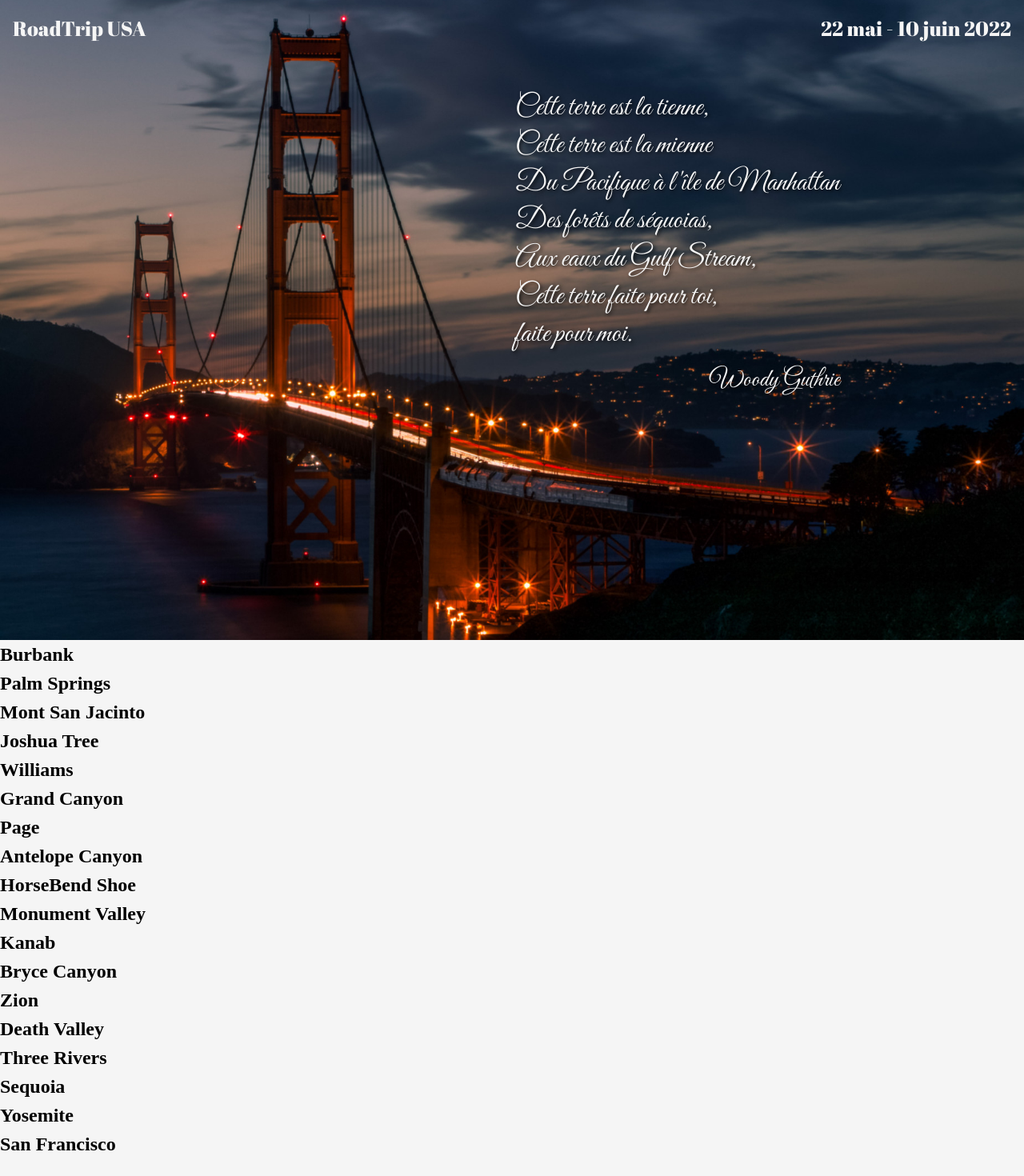
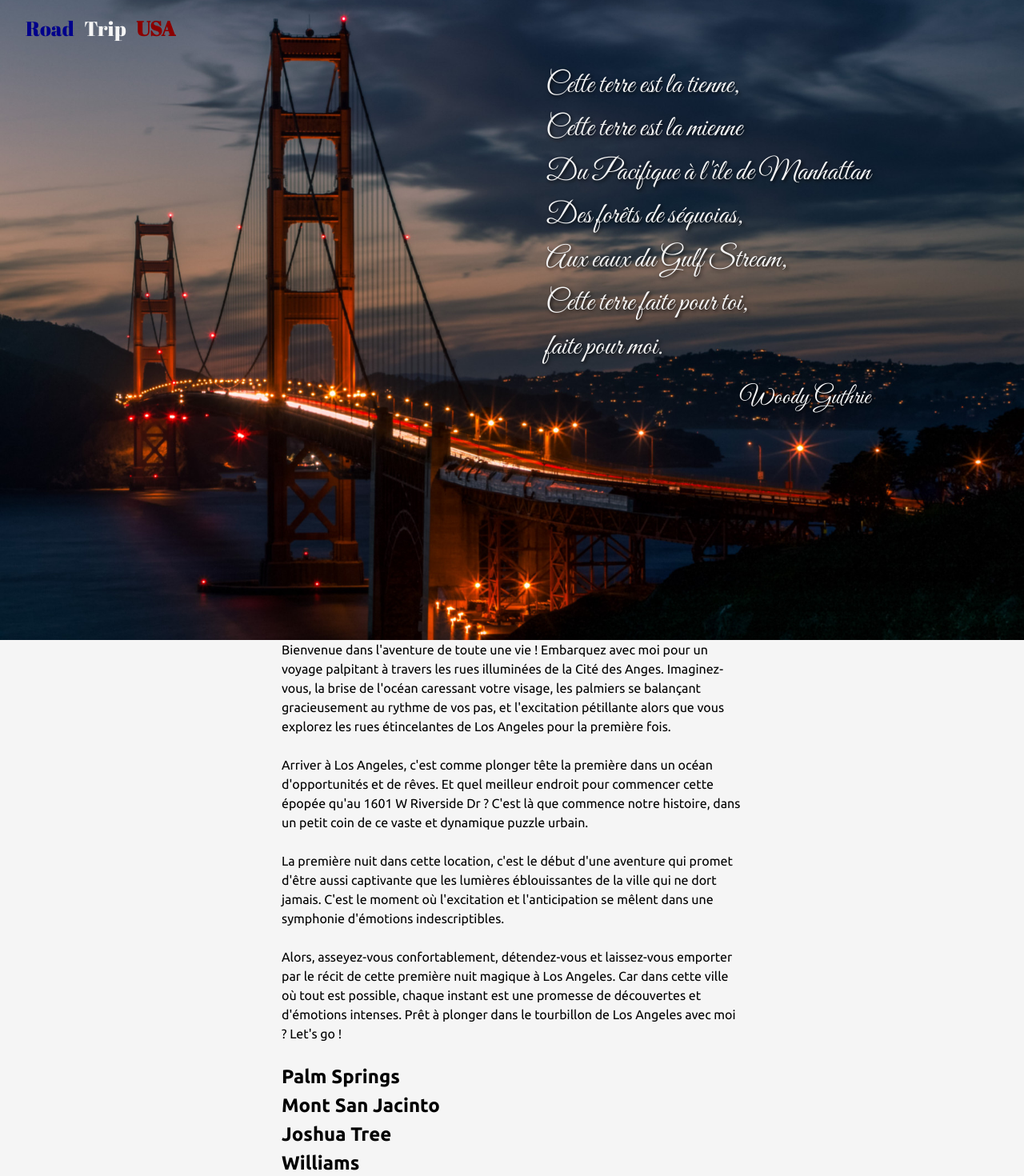
Before and after one commit to Lifad457/usa, a React (Vite) app: page / in a window 1280 px wide. Shown: the top 1470 px of the page at 80% size. Built offline with nearby package versions, Linux system fonts and the light colour scheme; a web font is replaced by a local one.

Commit message:
chore: Update header styles and components

```diff
--- a/src/components/Header.jsx
+++ b/src/components/Header.jsx
@@ -3,8 +3,7 @@ import { HeaderContainer } from "../styles/header.css";
 export default function Header() {
     return (
         <HeaderContainer>
-           <p>RoadTrip USA</p>
-           <p>22 mai - 10 juin 2022</p>
+           <p><span>Road</span> Trip <span>USA</span></p>
         </HeaderContainer>
     )
 }
--- a/src/pages/Index.jsx
+++ b/src/pages/Index.jsx
@@ -20,7 +20,15 @@ export default function Index() {
 
                 </ImgWrapper>
                 <DescWrapper>
-                    <h1>Burbank</h1>
+                    <p>Bienvenue dans l&apos;aventure de toute une vie ! Embarquez avec moi pour un voyage palpitant à travers les rues illuminées de la Cité des Anges. Imaginez-vous, la brise de l&apos;océan caressant votre visage, les palmiers se balançant gracieusement au rythme de vos pas, et l&apos;excitation pétillante alors que vous explorez les rues étincelantes de Los Angeles pour la première fois.</p>
+                    <br />
+                    <p>Arriver à Los Angeles, c&apos;est comme plonger tête la première dans un océan d&apos;opportunités et de rêves. Et quel meilleur endroit pour commencer cette épopée qu&apos;au 1601 W Riverside Dr ? C&apos;est là que commence notre histoire, dans un petit coin de ce vaste et dynamique puzzle urbain.</p>
+                    <br />
+                    <p>La première nuit dans cette location, c&apos;est le début d&apos;une aventure qui promet d&apos;être aussi captivante que les lumières éblouissantes de la ville qui ne dort jamais. C&apos;est le moment où l&apos;excitation et l&apos;anticipation se mêlent dans une symphonie d&apos;émotions indescriptibles.</p>
+                    <br />
+                    <p>Alors, asseyez-vous confortablement, détendez-vous et laissez-vous emporter par le récit de cette première nuit magique à Los Angeles. Car dans cette ville où tout est possible, chaque instant est une promesse de découvertes et d&apos;émotions intenses. Prêt à plonger dans le tourbillon de Los Angeles avec moi ? Let&apos;s go ! </p>
+                    <br />
+
                     <h1>Palm Springs</h1>
                     <h1>Mont San Jacinto</h1>
                     <h1>Joshua Tree</h1>
--- a/src/styles/header.css.js
+++ b/src/styles/header.css.js
@@ -2,13 +2,25 @@ import styled from "styled-components";
 
 export const HeaderContainer = styled.header`
     display: flex;
-    justify-content: space-between;
     position: absolute;
     width: 100%;
     height: 3rem;
-    padding: 1rem;
+    padding: 1rem 2rem;
     background-color: transparent;
-    font-family: var(--ff-header);
-    font-size: var(--fs-small);
-    color: whitesmoke;
+    z-index: 100;
+
+    p {
+        font-family: var(--ff-header);
+        font-size: var(--fs-small);
+        color: whitesmoke;
+        word-spacing: .5rem;
+    }
+
+    span:nth-of-type(1) {
+        color: darkblue;
+    }
+    span:nth-of-type(2) {
+        color: darkred;
+        font-weight: var(--fw-bold);
+    }
 `
--- a/src/styles/index.css.js
+++ b/src/styles/index.css.js
@@ -3,10 +3,9 @@ import roadTrip from '../assets/images/hero.jpg';
 
 export const MainContainer = styled.main`
     display: flex;
-    width: 100vw;
     background: url(${roadTrip}) no-repeat center center/cover;
+    height: 100vh;
     height: 100dvh;
-    height: 100vh;
     color: whitesmoke;
 `
 export const TextWrapper = styled.div`
@@ -15,12 +14,14 @@ export const TextWrapper = styled.div`
     text-shadow: 2px 2px 4px rgba(0, 0, 0, 0.8);
     font-family: var(--ff-tertiary);
     font-size: var(--fs-medium);
-    line-height: 1.3;
-    margin: 14vh 18vw 0 auto;
+    line-height: 1.5;
+    margin: 10dvh 15dvw 0 auto;
+    margin: 10vh 15vw 0 auto;
 
     p {
         animation: fadeIn 3s ease-in-out forwards;
     }
+
     span {
         animation: fadeIn 3s ease-in-out forwards;
         text-align: right;
@@ -40,5 +41,8 @@ export const ImgWrapper  = styled.div`
 
 `
 export const DescWrapper = styled.div`
-
+    margin: 0 auto;
+    max-width: 45vw;
+    min-width: 45vw;
+    font-family: var(--ff-primary);
 `
--- a/src/styles/post-card.css.js
+++ b/src/styles/post-card.css.js
@@ -23,11 +23,13 @@ export const PostCardContainer = styled(Link)`
     background-position: top right;
     transition: 500ms scale ease-in-out;
     cursor: pointer;
+    text-decoration: none;
 
     h2 {
         font-family: var(--ff-secondary);
         font-size: var(--fs-medium);
     }
+
     p {
         font-family: var(--ff-tertiary);
         font-size: var(--fs-regular);
```
